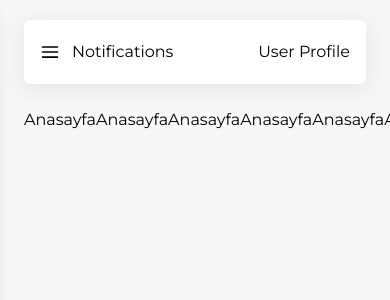
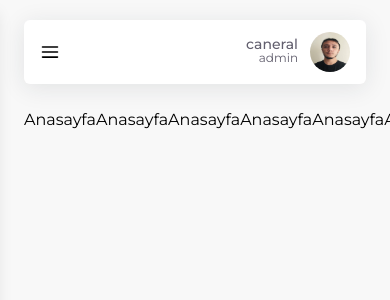
Before and after one commit to caneral/eogrenci.adminpanel, a React (Create React App) app: page / in a window 390 px wide. Shown: the top 300 px of the page. Built offline with nearby package versions, Linux system fonts and the light colour scheme.

Commit message:
Navbar is responsive

```diff
--- /dev/null
+++ b/src/@core/components/navbar/UserProfile.js
@@ -0,0 +1,19 @@
+import React from 'react'
+import pp from '../../../assets/profile_picture.jpg'
+
+
+const UserProfile = () => {
+    return (
+        <button className='flex items-center space-x-3'>
+            <div>
+                <p className='text-sm font-medium text-black-base font-sans leading-3'>caneral</p>
+                <p className='text-xs float-right font-sans font-normal text-black-base'>admin</p>
+            </div>
+            <div>
+                <img className='w-10 h-10 rounded-full'  src={pp}  alt='profile_picture'/>
+            </div>
+        </button>
+    )
+}
+
+export default UserProfile
--- a/src/@core/components/navbar/index.js
+++ b/src/@core/components/navbar/index.js
@@ -2,6 +2,7 @@ import React from "react";
 import { CgMenu } from "react-icons/cg";
 import { useDispatch, useSelector } from "react-redux";
 import { setOpen } from "../../../features/sidebarSlice";
+import UserProfile from "./UserProfile";
 
 const Navbar = () => {
     const dispatch = useDispatch();
@@ -13,9 +14,9 @@ const Navbar = () => {
           <button className="lg:hidden" onClick={() => dispatch(setOpen(!isOpen))}>
             <CgMenu size={20} />
           </button>
-          <div>Notifications</div>
+          <div></div>
         </div>
-        <div>User Profile</div>
+        <UserProfile />
       </div>
     </div>
   );
```
Also changed, not shown: src/assets/profile_picture.jpg (added).
